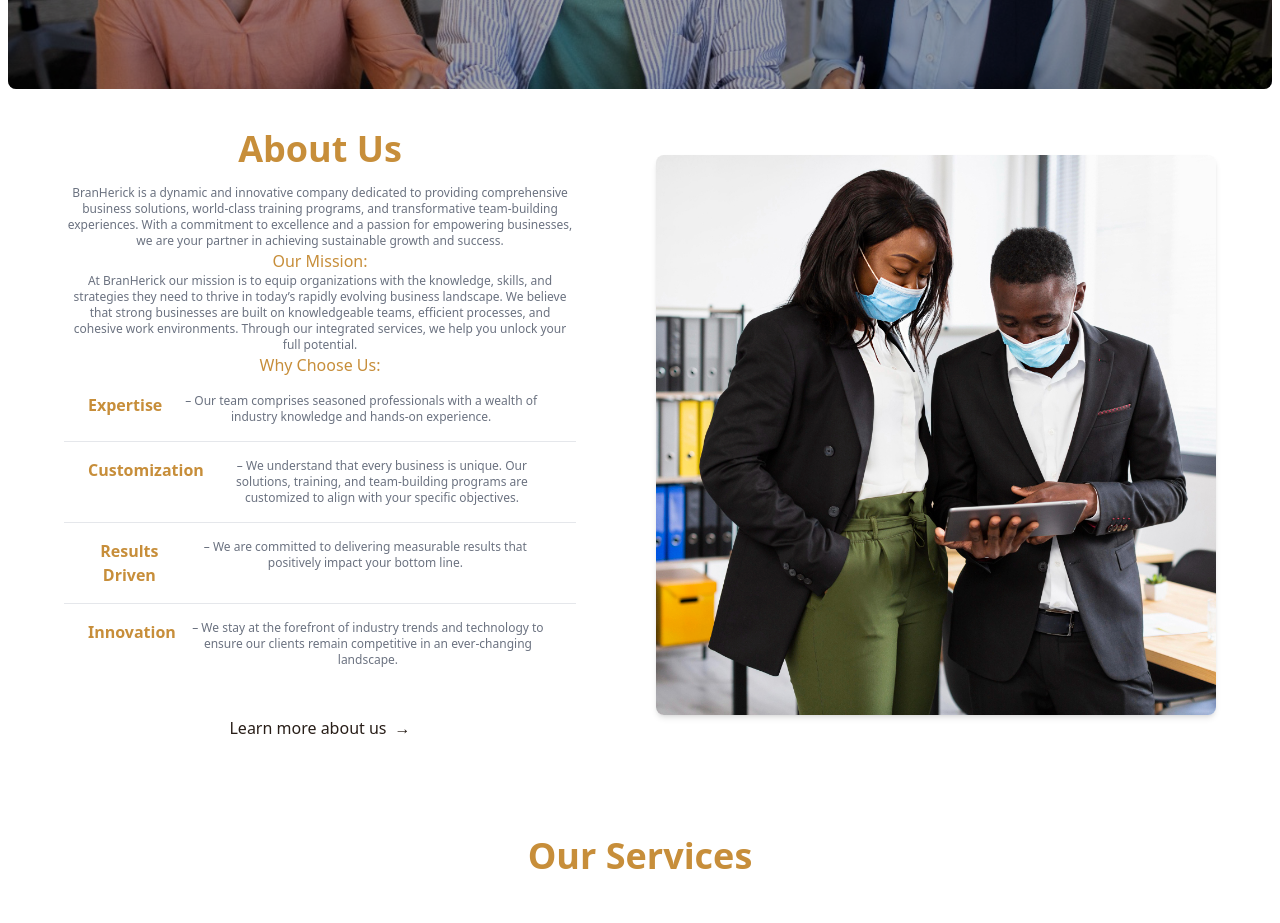
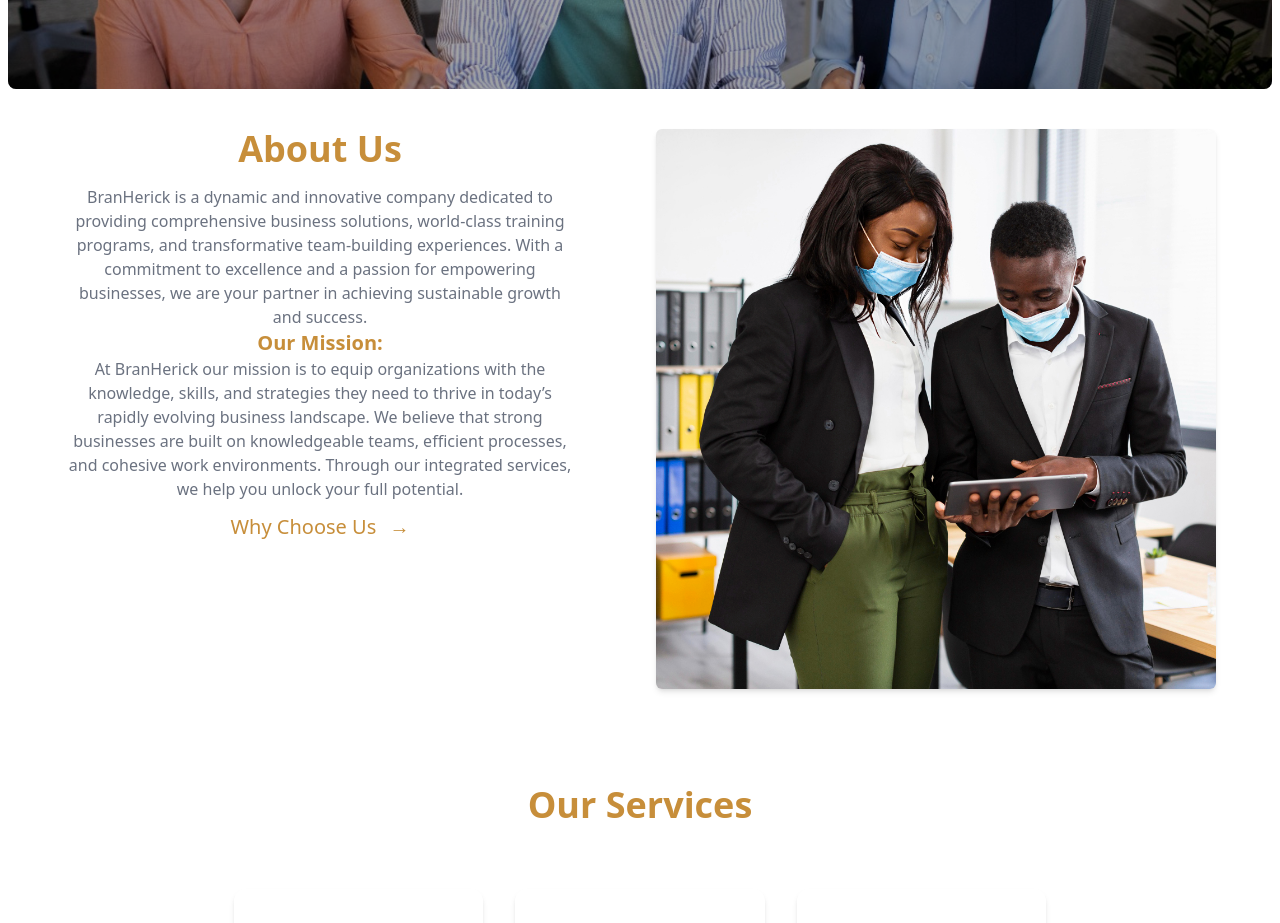
Before and after one commit to auma23/BranHerickHoldings, a React (Vite) app: page / in a window 1280 px wide. Shown: the part 580-1503 px from the top of the page. Built offline with nearby package versions, Linux system fonts and the light colour scheme.

Commit message:
organize about us text

```diff
--- a/src/Components/About.jsx
+++ b/src/Components/About.jsx
@@ -1,40 +1,119 @@
-
+import front from "../assets/front.jpg"
+import { useState } from 'react';
 
 function About() {
+  const [isWhyChooseUsVisible, setIsWhyChooseUsVisible] = useState(false);
+
+  const handleShowWhyChooseUs = () => {
+    setIsWhyChooseUsVisible(!isWhyChooseUsVisible);
+  };
     return (
+      // <div className="container mx-auto py-16 px-4 sm:px-6 lg:px-8" id="about">
+      //   <div className="grid grid-cols-1 md:grid-cols-2 gap-8">
+      //     <div className="max-w-lg">
+      //       <h2 className="text-3xl font-extrabold text-harvestGold sm:text-4xl">About Us</h2>
+      //       <p className="mt-4 text-gray-500 text-x">BranHerick is a dynamic and innovative company dedicated to providing comprehensive business solutions, world-class training programs, and transformative team-building experiences. With a commitment to excellence and a passion for empowering businesses, we are your partner in achieving sustainable growth and success.</p>
+      //       <h3 className="text-harvestGold font-bold">Our Mission:</h3>
+      //       <p className="text-gray-500 text-x">At BranHerick our mission is to equip organizations with the knowledge, skills, and strategies they need to thrive in today’s rapidly evolving business landscape. We believe that strong businesses are built on knowledgeable teams, efficient processes, and cohesive work environments. Through our integrated services, we help you unlock your full potential.</p>
+      //     <div className="text-center">
+      //         <h3 className="text-harvestGold mb-4 font-bold">Why Choose Us:</h3>
+      //         <ul className="flex flex-col space-y-4">
+      //           <li className="flex flex-col">
+      //            <span className=" text-harvestGold mr-2">Expertise</span>
+      //            <span className="text-gray-500 text-x">
+      //                Our team comprises seasoned professionals with a wealth of industry knowledge and hands-on experience.
+      //            </span>
+      //          </li>
+      //          <li className="flex flex-col">
+      //            <span className=" text-harvestGold mr-2">Customization</span>
+      //            <span className="text-gray-500 text-x">
+      //              We understand that every business is unique. Our solutions, training, and team-building programs are customized to align with your specific objectives.
+      //           </span>
+      //          </li>
+      //          <li className="flex flex-col">
+      //           <span className=" text-harvestGold mr-2">Results Driven</span>
+      //           <span className="text-gray-500 text-x">
+      //             We are committed to delivering measurable results that positively impact your bottom line.
+      //           </span>
+      //         </li>
+      //         <li className="flex flex-col">
+      //          <span className=" text-harvestGold mr-2">Innovation</span>
+      //          <span className="text-gray-500 text-x">
+      //           We stay at the forefront of industry trends and technology to ensure our clients remain competitive in an ever-changing landscape.
+      //         </span>
+      //       </li>
+      //      </ul>
+      // </div>
+      //       <div className="mt-8">
+      //         <a href="#" className="text-licorice hover:text-harvestGold font-medium">Learn more about us
+      //           <span className="ml-2">&#8594;</span></a>
+      //       </div>
+      //     </div>
+      //     <div className="mt-12 md:mt-0">
+      //     <img src={front} alt="About Us Image" className="object-cover rounded-lg shadow-md" />
+      //     </div>
+      //   </div>
+      // </div>
         <div className="container mx-auto py-16 px-4 sm:px-6 lg:px-8" id="about">
-        <div className="grid grid-cols-1 md:grid-cols-2 items-center gap-8">
+          <div className="grid grid-cols-1 md:grid-cols-2 gap-8">
             <div className="max-w-lg">
               <h2 className="text-3xl font-extrabold text-harvestGold sm:text-4xl">About Us</h2>
-            <p className="mt-4 text-gray-500 text-xs">BranHerick is a dynamic and innovative company dedicated to providing comprehensive business solutions, world-class training programs, and transformative team-building experiences. With a commitment to excellence and a passion for empowering businesses, we are your partner in achieving sustainable growth and success.</p>
-            <h3 className="text-harvestGold">Our Mission:</h3>
-            <p className="text-gray-500 text-xs">At BranHerick our mission is to equip organizations with the knowledge, skills, and strategies they need to thrive in today’s rapidly evolving business landscape. We believe that strong businesses are built on knowledgeable teams, efficient processes, and cohesive work environments. Through our integrated services, we help you unlock your full potential.</p>
-            <h3 className="text-harvestGold">Why Choose Us:</h3>
-           <ul className="bg-white divide-y divide-licorice-50 max-w-m">
-             <li className="px-6 py-4 flex justify-between">
-              <span className="font-bold text-harvestGold mr-2">Expertise</span>  <span className="text-gray-500 text-xs"> – Our team comprises seasoned professionals with a wealth of industry knowledge and hands-on experience.</span>
+              <p className="mt-4 text-gray-500 text-x">BranHerick is a dynamic and innovative company dedicated to providing comprehensive business solutions, world-class training programs, and transformative team-building experiences. With a commitment to excellence and a passion for empowering businesses, we are your partner in achieving sustainable growth and success.</p>
+              <h3 className="text-harvestGold font-bold text-xl">Our Mission:</h3>
+              <p className="text-gray-500 text-x">At BranHerick our mission is to equip organizations with the knowledge, skills, and strategies they need to thrive in today’s rapidly evolving business landscape. We believe that strong businesses are built on knowledgeable teams, efficient processes, and cohesive work environments. Through our integrated services, we help you unlock your full potential.</p>
+              <div className="text-center">
+                {/* <h3 className="text-harvestGold mb-4 font-bold">Why Choose Us:</h3> */}
+                <ul className={`flex flex-col space-y-4 ${!isWhyChooseUsVisible && 'hidden'}`}>
+                  <li className="flex flex-col">
+                    <span className=" text-harvestGold mr-2">Expertise</span>
+                    <span className="text-gray-500 text-x">
+                      Our team comprises seasoned professionals with a wealth of industry knowledge and hands-on experience.
+                    </span>
                   </li>
-             <li className="px-6 py-4 flex justify-between">
-              <span className="font-bold text-harvestGold mr-2">Customization</span> <span className="text-gray-500 text-xs"> – We understand that every business is unique. Our solutions, training, and team-building programs are customized to align with your specific objectives.</span>
+                  <li className="flex flex-col">
+                 <span className=" text-harvestGold mr-2">Customization</span>
+                 <span className="text-gray-500 text-x">
+                   We understand that every business is unique. Our solutions, training, and team-building programs are customized to align with your specific objectives.
+                 </span>
                 </li>
-             <li className="px-6 py-4 flex justify-between">
-              <span className="font-bold text-harvestGold mr-2">Results Driven</span> <span className="text-gray-500 text-xs">– We are committed to delivering measurable results that positively impact your bottom line.</span>
+                <li className="flex flex-col">
+                <span className=" text-harvestGold mr-2">Results Driven</span>
+              <span className="text-gray-500 text-x">
+                 We are committed to delivering measurable results that positively impact your bottom line.
+               </span>
                </li>
-             <li className="px-6 py-4 flex justify-between">
-              <span className="font-bold text-harvestGold mr-2">Innovation</span> <span className="text-gray-500 text-xs"> – We stay at the forefront of industry trends and technology to ensure our clients remain competitive in an ever-changing landscape.</span>
+               <li className="flex flex-col">
+               <span className=" text-harvestGold mr-2">Innovation</span>
+               <span className="text-gray-500 text-x">
+                 We stay at the forefront of industry trends and technology to ensure our clients remain competitive in an ever-changing landscape.
+               </span>
              </li>
                 </ul>
+                {!isWhyChooseUsVisible && (
+                  <button
+                    className="text-xl text-harvestGold font-medium px-2 py-1 rounded hover:bg-licorice hover:text-cream mt-2 transition-all duration-300 ease-in-out"
+                    onClick={handleShowWhyChooseUs}
+                  >
+                    Why Choose Us <span className="ml-2">&#8594;</span>
+                  </button>
+                )}
+                {isWhyChooseUsVisible && (
+                  <button
+                    className="text-xl text-harvestGold font-medium px-2 py-1 rounded hover:bg-licorice hover:text-cream mt-2 transition-all duration-300 ease-in-out"
+                    onClick={handleShowWhyChooseUs}
+                  >
+                    Show Less <span className="ml-2">&#8594;</span>
+                  </button>
+                )}
+              </div>
 
-            <div className="mt-8">
-              <a href="#" className="text-licorice hover:text-harvestGold font-medium">Learn more about us
-                <span className="ml-2">&#8594;</span></a>
-            </div>
             </div>
             <div className="mt-12 md:mt-0">
-            <img src="./src/assets/front.jpg" alt="About Us Image" className="object-cover rounded-lg shadow-md" />
+              <img src={front} alt="About Us Image" className="object-cover rounded-md shadow-md" />
             </div>
           </div>
         </div>
+
     );
   }
 
```
Lines whose indentation alone changed are shown as unchanged.
